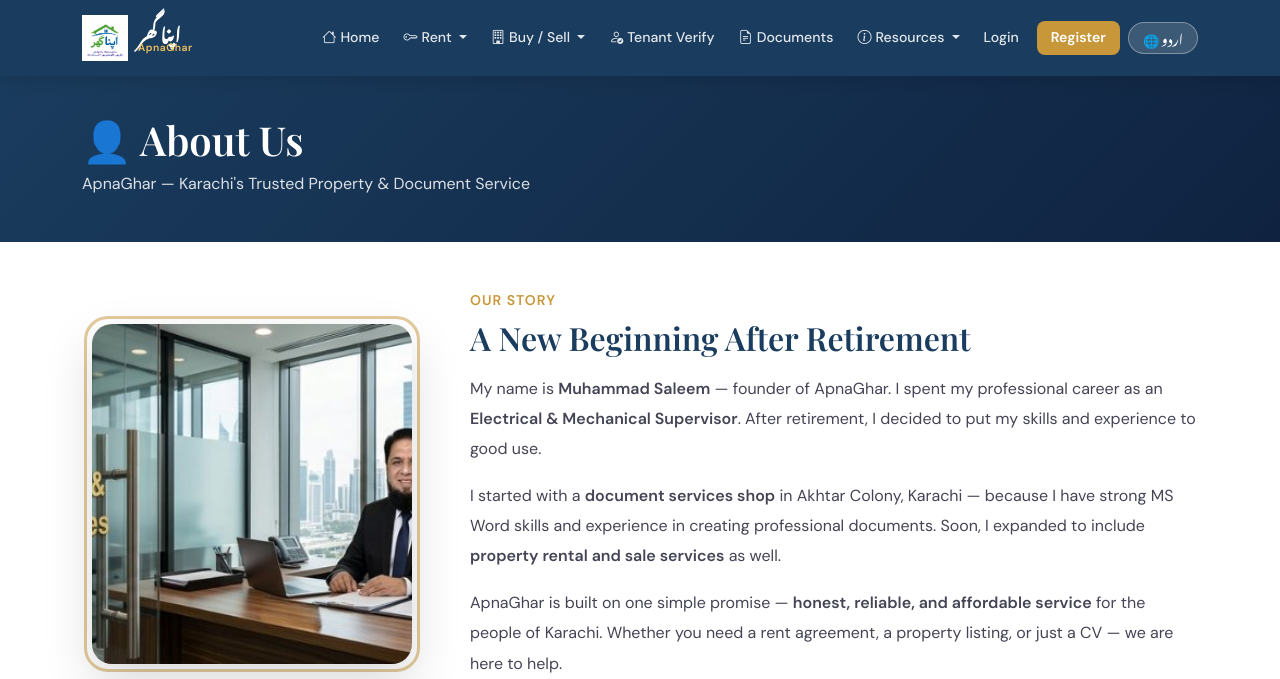
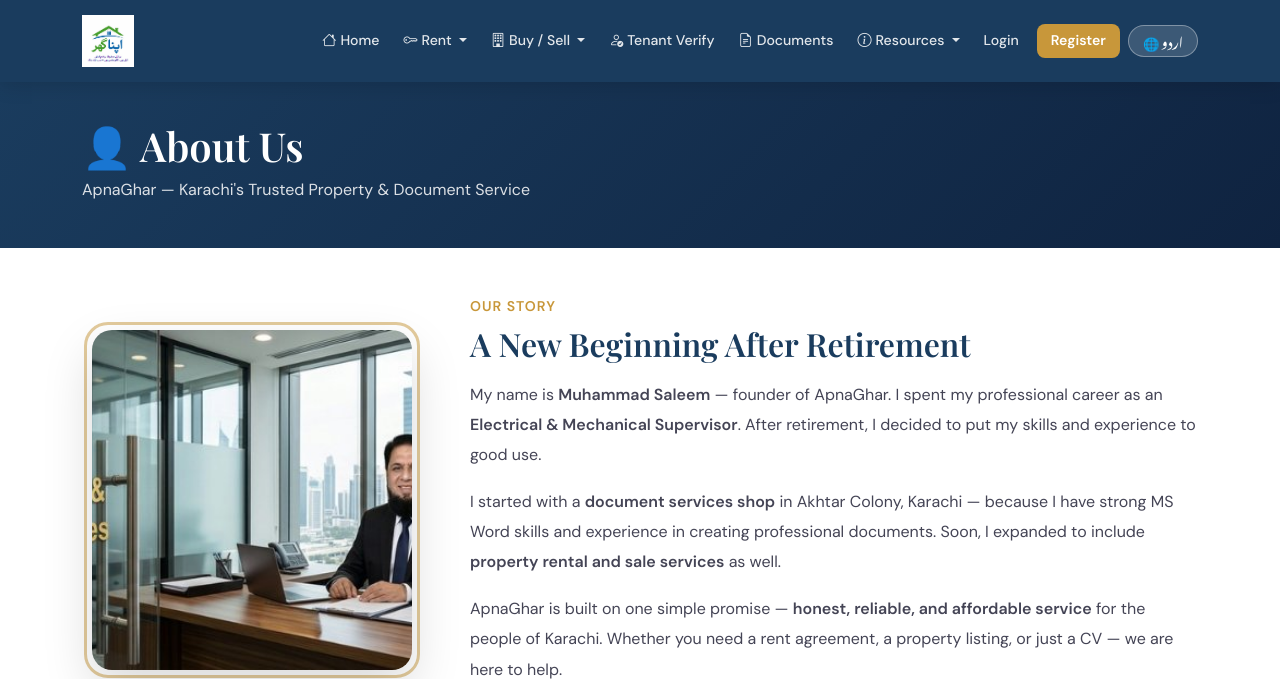
Before and after one commit to saleem9868-coder/secure-property-hub, a Flask app: page /about in a window 1280 px wide. Shown: the top 679 px of the page. Run offline with Flask 3, Linux system fonts and the light colour scheme; some web fonts are replaced.

Commit message:
Update base.html

```diff
--- a/templates/base.html
+++ b/templates/base.html
@@ -154,11 +154,7 @@
 
         <!-- SINGLE CLEAN LOGO -->
         <a class="navbar-brand" href="{{ url_for('index') }}">
-            <img src="/static/logo.png" alt="ApnaGhar Logo" class="brand-logo">
-            <div class="brand-text">
-                <span class="brand-urdu">اپنا گھر</span>
-                <span class="brand-en">ApnaGhar</span>
-            </div>
+            <img src="/static/logo.png" alt="ApnaGhar Logo" class="brand-logo" style="height:52px;width:auto;">
         </a>
 
         <button class="navbar-toggler" type="button" data-bs-toggle="collapse" data-bs-target="#navMain">
```
